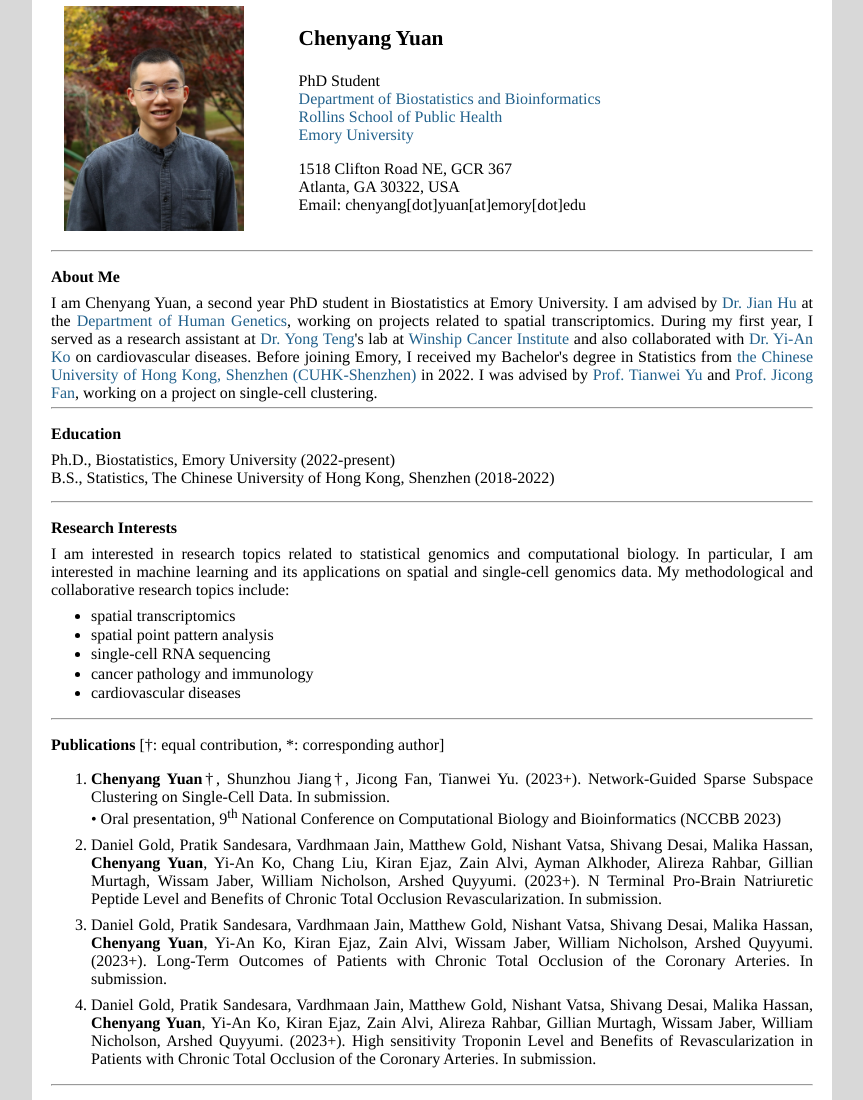
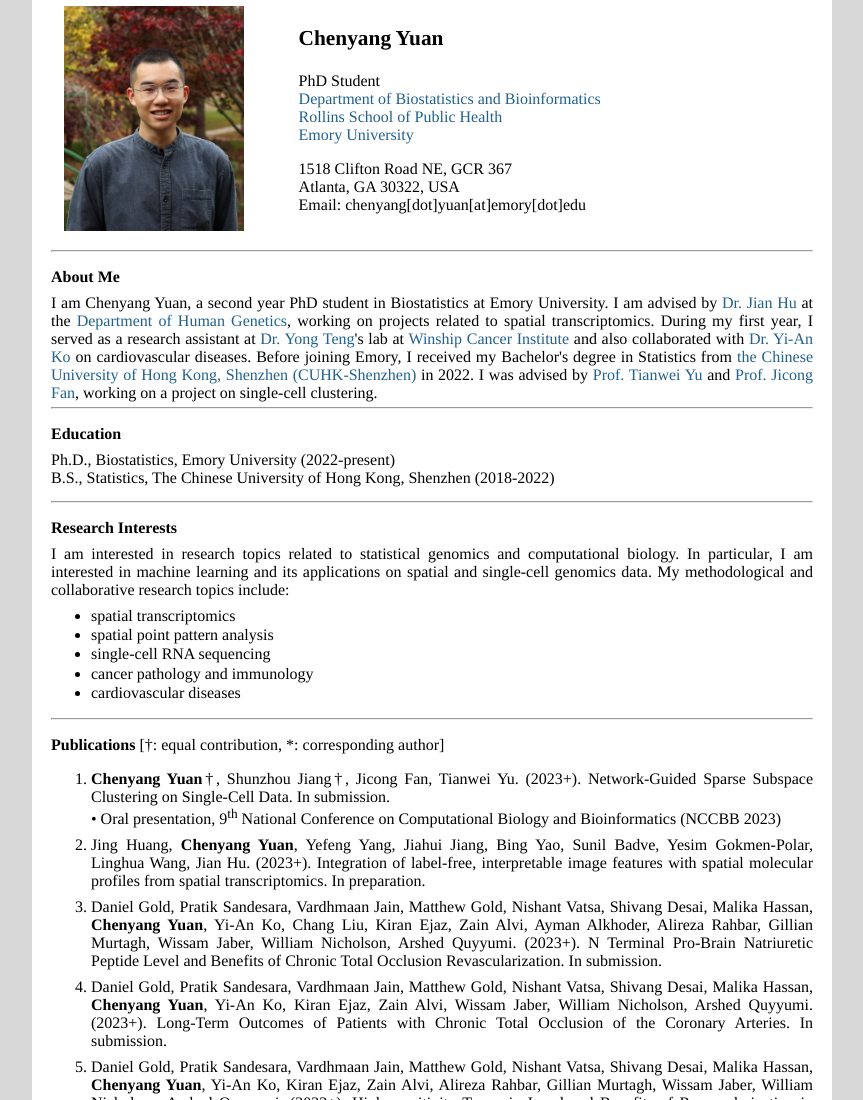
Before and after one commit to FrankYuan0916/FrankYuan0916.github.io, a plain HTML site: page index.html in a window 1280 px wide. Shown: the top 1100 px of the page, without its empty margins (208-1071 px from the left). Drawn offline with Linux system fonts and the light colour scheme.

Commit message:
Update index.html

```diff
--- a/index.html
+++ b/index.html
@@ -111,7 +111,8 @@ My methodological and collaborative research topics include:
 [&#8224;: equal contribution, *: corresponding author]
 </p><!-- for vertical gap -->
 <ol align="justify">
-<li style="font-size:12pt;margin-top:6pt"> <strong>Chenyang Yuan</strong>&#8224;, Shunzhou Jiang&#8224;, Jicong Fan, Tianwei Yu. (2023+). Network-Guided Sparse Subspace Clustering on Single-Cell Data. In submission.<br>&#8226; Oral presentation, 9<sup>th</sup> National Conference on Computational Biology and Bioinformatics (NCCBB 2023)</li>
+<li style="font-size:12pt;margin-top:6pt"> <strong>Chenyang Yuan</strong>&#8224;, Shunzhou Jiang&#8224;, Jicong Fan, Tianwei Yu. (2023+). Network-Guided Sparse Subspace Clustering on Single-Cell Data. In submission.<br>&#8226; Oral presentation, 9<sup>th</sup> National Conference on Computational Biology and Bioinformatics (NCCBB 2023) </li>
+<li style="font-size:12pt;margin-top:6pt"> Jing Huang, <strong>Chenyang Yuan</strong>, Yefeng Yang, Jiahui Jiang, Bing Yao, Sunil Badve, Yesim Gokmen-Polar, Linghua Wang, Jian Hu. (2023+). Integration of label-free, interpretable image features with spatial molecular profiles from spatial transcriptomics. In preparation. </li>
 <li style="font-size:12pt;margin-top:6pt"> Daniel Gold, Pratik Sandesara, Vardhmaan Jain, Matthew Gold, Nishant Vatsa, Shivang Desai, Malika Hassan, <strong>Chenyang Yuan</strong>, Yi-An Ko, Chang Liu, Kiran Ejaz, Zain Alvi, Ayman Alkhoder, Alireza Rahbar, Gillian Murtagh, Wissam Jaber, William Nicholson, Arshed Quyyumi. (2023+). N Terminal Pro-Brain Natriuretic Peptide Level and Benefits of Chronic Total Occlusion Revascularization. In submission. </li>
 <li style="font-size:12pt;margin-top:6pt"> Daniel Gold, Pratik Sandesara, Vardhmaan Jain, Matthew Gold, Nishant Vatsa, Shivang Desai, Malika Hassan, <strong>Chenyang Yuan</strong>, Yi-An Ko, Kiran Ejaz, Zain Alvi, Wissam Jaber, William Nicholson, Arshed Quyyumi. (2023+). Long-Term Outcomes of Patients with Chronic Total Occlusion of the Coronary Arteries. In submission. </li>
 <li style="font-size:12pt;margin-top:6pt"> Daniel Gold, Pratik Sandesara, Vardhmaan Jain, Matthew Gold, Nishant Vatsa, Shivang Desai, Malika Hassan, <strong>Chenyang Yuan</strong>, Yi-An Ko, Kiran Ejaz, Zain Alvi, Alireza Rahbar, Gillian Murtagh, Wissam Jaber, William Nicholson, Arshed Quyyumi. (2023+). High sensitivity Troponin Level and Benefits of Revascularization in Patients with Chronic Total Occlusion of the Coronary Arteries. In submission. </li>
```
